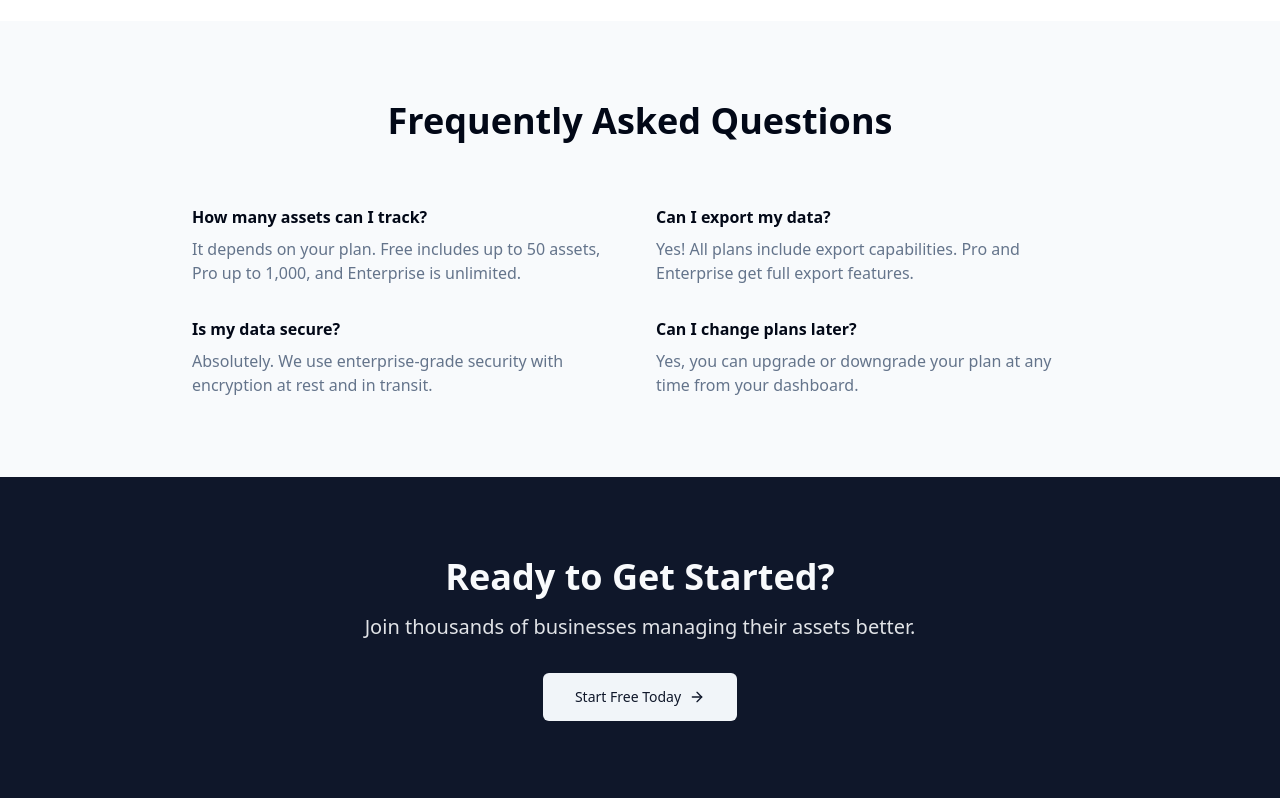
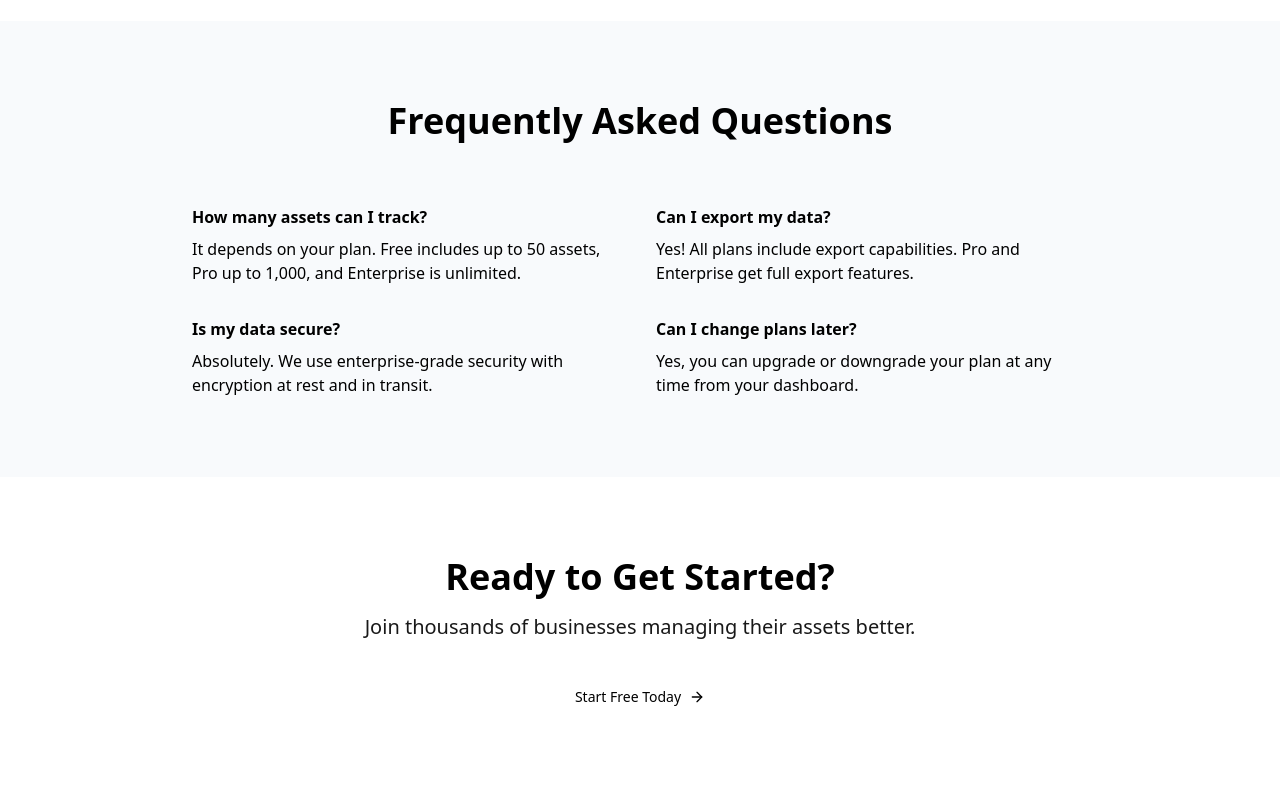
Before and after one commit to odmax/MozAsset, a Next.js app: page / in a window 1280 px wide. Shown: the part 2685-3483 px from the top of the page. Built offline with nearby package versions, Linux system fonts and the light colour scheme.

Commit message:
Fix production styling - CSS variables and theme provider

```diff
--- a/src/app/globals.css
+++ b/src/app/globals.css
@@ -4,48 +4,48 @@
 
 @layer base {
   :root {
-    --background: 0 0% 100%;
-    --foreground: 222.2 84% 4.9%;
-    --card: 0 0% 100%;
-    --card-foreground: 222.2 84% 4.9%;
-    --popover: 0 0% 100%;
-    --popover-foreground: 222.2 84% 4.9%;
-    --primary: 222.2 47.4% 11.2%;
-    --primary-foreground: 210 40% 98%;
-    --secondary: 210 40% 96.1%;
-    --secondary-foreground: 222.2 47.4% 11.2%;
-    --muted: 210 40% 96.1%;
-    --muted-foreground: 215.4 16.3% 46.9%;
-    --accent: 210 40% 96.1%;
-    --accent-foreground: 222.2 47.4% 11.2%;
-    --destructive: 0 84.2% 60.2%;
-    --destructive-foreground: 210 40% 98%;
-    --border: 214.3 31.8% 91.4%;
-    --input: 214.3 31.8% 91.4%;
-    --ring: 222.2 84% 4.9%;
+    --background: hsl(0 0% 100%);
+    --foreground: hsl(222.2 84% 4.9%);
+    --card: hsl(0 0% 100%);
+    --card-foreground: hsl(222.2 84% 4.9%);
+    --popover: hsl(0 0% 100%);
+    --popover-foreground: hsl(222.2 84% 4.9%);
+    --primary: hsl(222.2 47.4% 11.2%);
+    --primary-foreground: hsl(210 40% 98%);
+    --secondary: hsl(210 40% 96.1%);
+    --secondary-foreground: hsl(222.2 47.4% 11.2%);
+    --muted: hsl(210 40% 96.1%);
+    --muted-foreground: hsl(215.4 16.3% 46.9%);
+    --accent: hsl(210 40% 96.1%);
+    --accent-foreground: hsl(222.2 47.4% 11.2%);
+    --destructive: hsl(0 84.2% 60.2%);
+    --destructive-foreground: hsl(210 40% 98%);
+    --border: hsl(214.3 31.8% 91.4%);
+    --input: hsl(214.3 31.8% 91.4%);
+    --ring: hsl(222.2 84% 4.9%);
     --radius: 0.5rem;
   }
 
   .dark {
-    --background: 222.2 84% 4.9%;
-    --foreground: 210 40% 98%;
-    --card: 222.2 84% 4.9%;
-    --card-foreground: 210 40% 98%;
-    --popover: 222.2 84% 4.9%;
-    --popover-foreground: 210 40% 98%;
-    --primary: 210 40% 98%;
-    --primary-foreground: 222.2 47.4% 11.2%;
-    --secondary: 217.2 32.6% 17.5%;
-    --secondary-foreground: 210 40% 98%;
-    --muted: 217.2 32.6% 17.5%;
-    --muted-foreground: 215 20.2% 65.1%;
-    --accent: 217.2 32.6% 17.5%;
-    --accent-foreground: 210 40% 98%;
-    --destructive: 0 62.8% 30.6%;
-    --destructive-foreground: 210 40% 98%;
-    --border: 217.2 32.6% 17.5%;
-    --input: 217.2 32.6% 17.5%;
-    --ring: 212.7 26.8% 83.9%;
+    --background: hsl(222.2 84% 4.9%);
+    --foreground: hsl(210 40% 98%);
+    --card: hsl(222.2 84% 4.9%);
+    --card-foreground: hsl(210 40% 98%);
+    --popover: hsl(222.2 84% 4.9%);
+    --popover-foreground: hsl(210 40% 98%);
+    --primary: hsl(210 40% 98%);
+    --primary-foreground: hsl(222.2 47.4% 11.2%);
+    --secondary: hsl(217.2 32.6% 17.5%);
+    --secondary-foreground: hsl(210 40% 98%);
+    --muted: hsl(217.2 32.6% 17.5%);
+    --muted-foreground: hsl(215 20.2% 65.1%);
+    --accent: hsl(217.2 32.6% 17.5%);
+    --accent-foreground: hsl(210 40% 98%);
+    --destructive: hsl(0 62.8% 30.6%);
+    --destructive-foreground: hsl(210 40% 98%);
+    --border: hsl(217.2 32.6% 17.5%);
+    --input: hsl(217.2 32.6% 17.5%);
+    --ring: hsl(212.7 26.8% 83.9%);
   }
 }
 
--- a/src/components/theme-provider.tsx
+++ b/src/components/theme-provider.tsx
@@ -8,7 +8,7 @@ interface ThemeProviderProps {
   defaultMode?: 'light' | 'dark' | 'system';
 }
 
-export function ThemeProvider({ children, defaultMode = 'system' }: ThemeProviderProps) {
+export function ThemeProvider({ children, defaultMode = 'light' }: ThemeProviderProps) {
   const [mounted, setMounted] = useState(false);
 
   useEffect(() => {
@@ -16,7 +16,11 @@ export function ThemeProvider({ children, defaultMode = 'system' }: ThemeProvide
   }, []);
 
   if (!mounted) {
-    return <>{children}</>;
+    return (
+      <NextThemesProvider attribute="class" defaultTheme={defaultMode} enableSystem>
+        {children}
+      </NextThemesProvider>
+    );
   }
 
   return (
```
